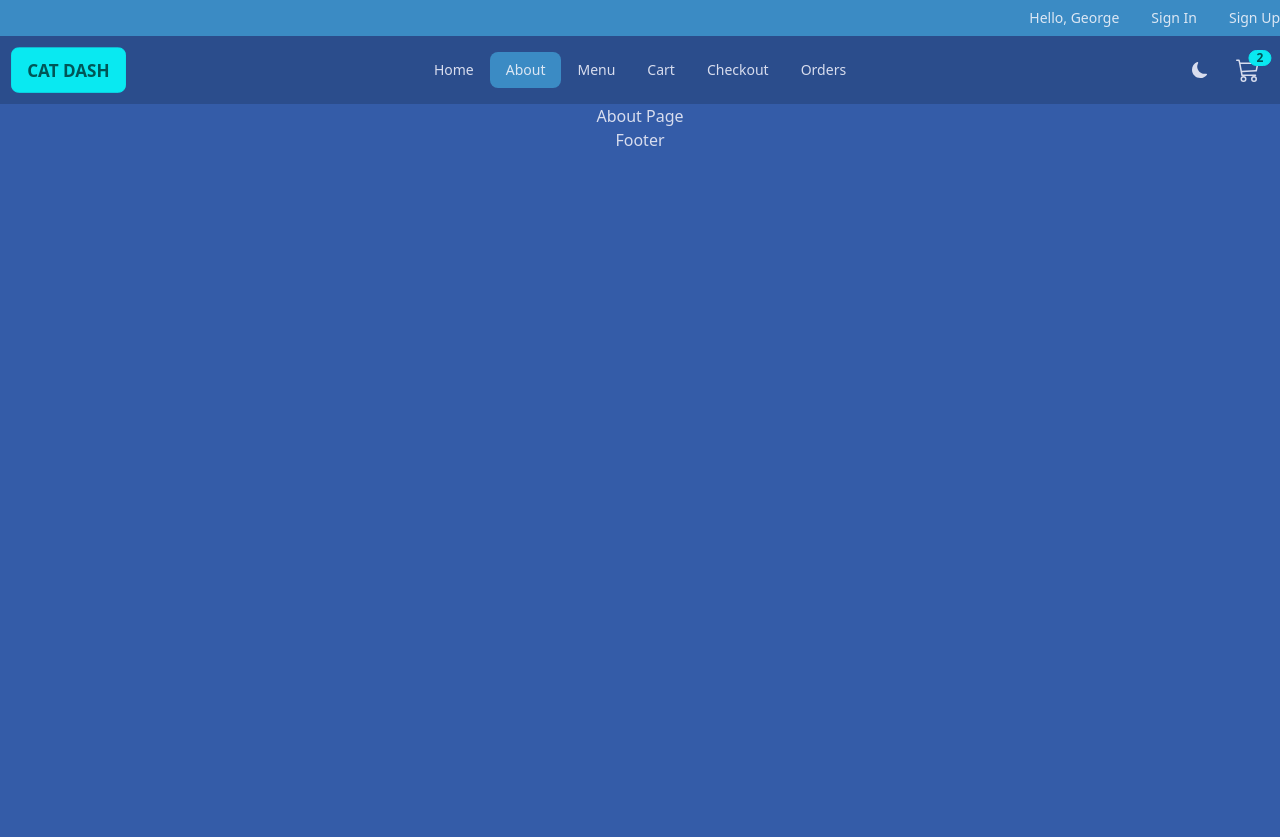
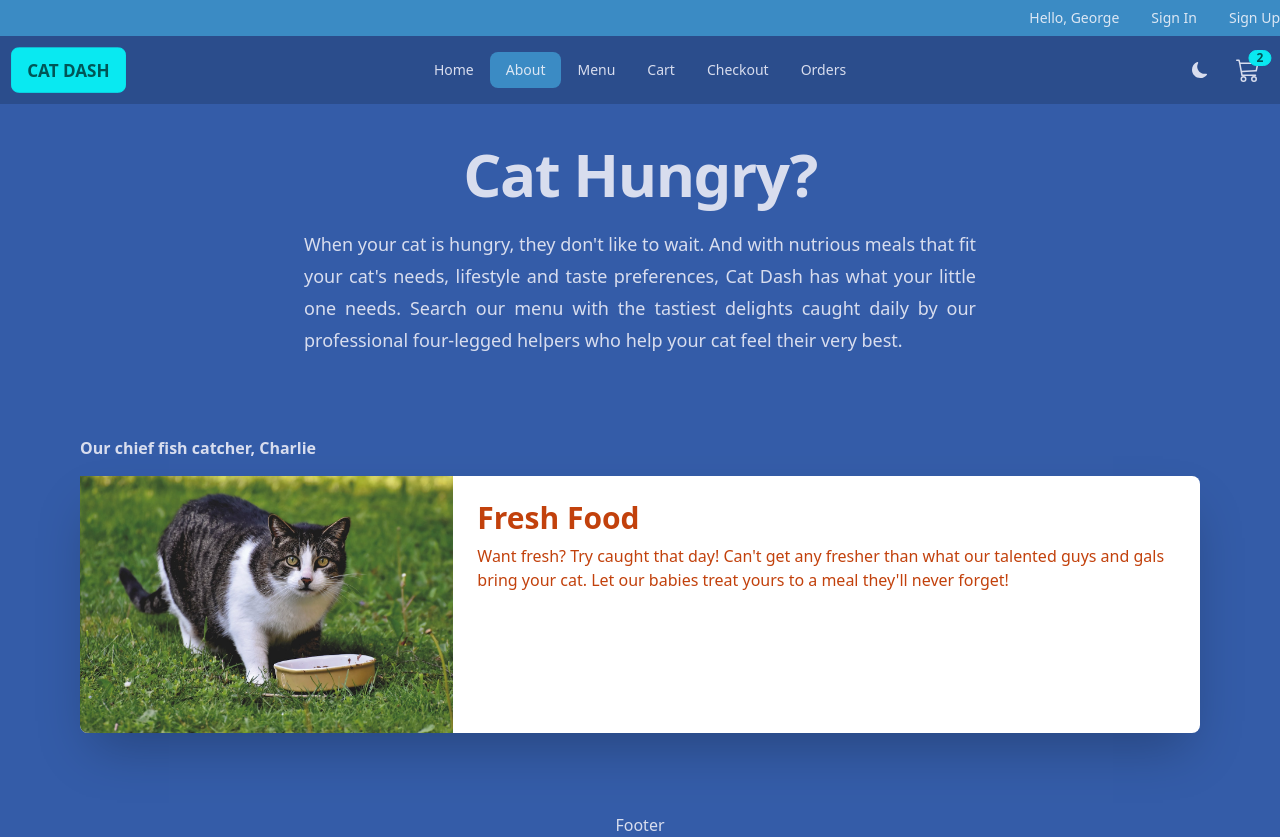
Before and after one commit to Knight-4000/catdash, a React (Vite) app: page /about in a window 1280 px wide. Before the commit the page ends 800 px from the top, so only its background shows below. Built offline with nearby package versions, Linux system fonts and the light colour scheme.

Commit message:
About page.

```diff
--- a/src/pages/About.jsx
+++ b/src/pages/About.jsx
@@ -1,8 +1,32 @@
+import about from '../assets/about.jpg'
+
 
 export default function About() {
   return (
         <>
-          <h1 className="text-center">About Page</h1>
+          <div className='flex flex-wrap gap-2 sm:gap-x-6 items-center justify-center h-100'>
+            <h1 className='text-4xl font-bold leading-none tracking-tight sm:text-6xl mt-10'>
+              Cat Hungry?
+            </h1>
+          </div>
+          <p className='mt-6 text-lg leading-8 max-w-2xl mx-auto text-justify'>
+            When your cat is hungry, they don't like to wait. And with nutrious meals that fit your cat's needs,
+            lifestyle and taste preferences, Cat Dash has what your little one needs. Search our menu with the tastiest
+            delights caught daily by our professional four-legged helpers who help your cat feel their very best.
+          </p>
+          <div class="p-20">
+             <h3 class="font-bold mb-4">Our chief fish catcher, Charlie</h3>
+              <div class="bg-white rounded-lg shadow-2xl md:flex">
+              <img src={about} alt="cat" class="md:w-1/3 rounded-t-lg md:rounded-l-lg md:rounded-t-none" />
+                <div class="p-6">
+                  <h2 class="font-bold text-xl md:text-3xl mb-2 text-orange-700">Fresh Food</h2>
+                  <p class="text-orange-700">
+                    Want fresh? Try caught that day! Can't get any fresher than what our talented guys and gals bring
+                    your cat. Let our babies treat yours to a meal they'll never forget!
+                  </p>
+                </div>
+              </div>
+          </div>
         </>
       )
      }
```
Also changed, not shown: src/assets/about.jpg (added).
